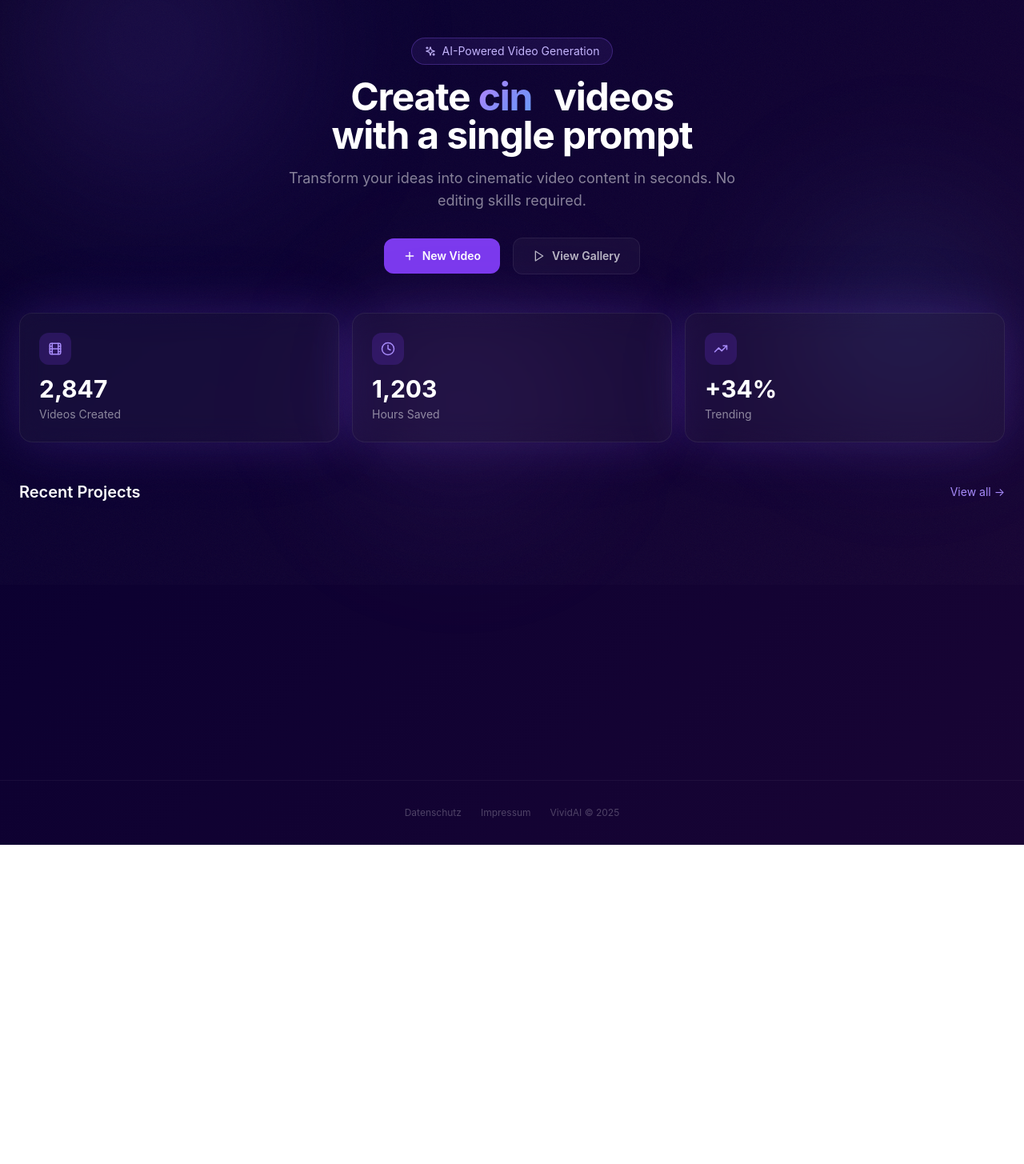
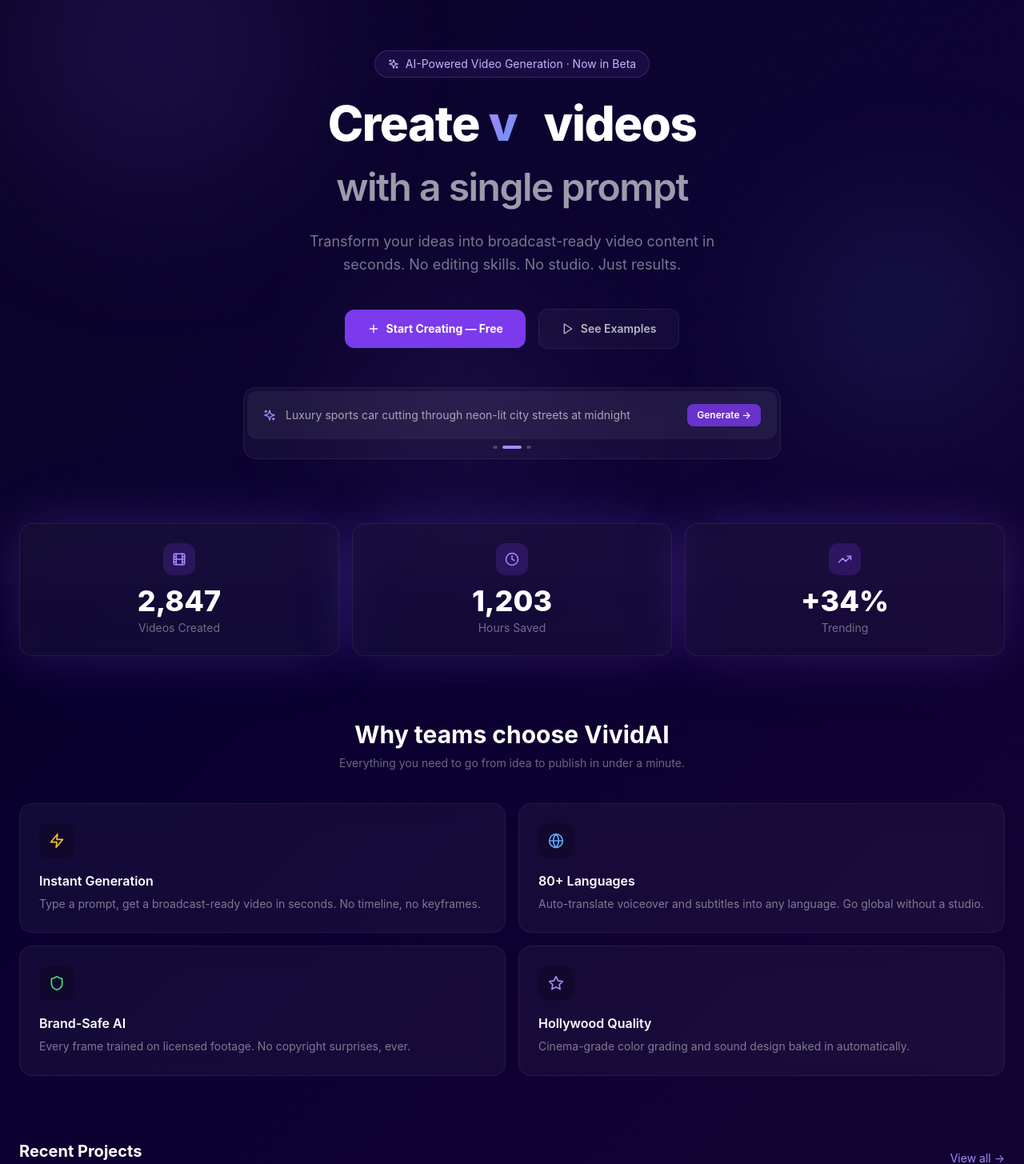
Before and after one commit to Rintu-chowdory/vividai, a React (Vite) app: page / in a window 1280 px wide. Shown: the part 69-1524 px from the top of the page at 80% size. Before the commit the page ends 1125 px from the top, so only its background shows below. Built offline with nearby package versions, Linux system fonts and the light colour scheme.

Commit message:
feat: redesigned homepage - features grid, prompt showcase, CTA banner

```diff
--- a/src/pages/Home.tsx
+++ b/src/pages/Home.tsx
@@ -1,5 +1,5 @@
 import { Link } from "react-router-dom"
-import { Sparkles, Film, Clock, TrendingUp, Play, Plus } from "lucide-react"
+import { Sparkles, Film, Clock, TrendingUp, Play, Plus, Zap, Globe, Shield, Star } from "lucide-react"
 import { useEffect, useState } from "react"
 
 const stats = [
@@ -29,6 +29,47 @@
 
 const heroWords = ["stunning", "cinematic", "viral", "professional"]
 
+const features = [
+  {
+    icon: Zap,
+    title: "Instant Generation",
+    desc: "Type a prompt, get a broadcast-ready video in seconds. No timeline, no keyframes.",
+    color: "from-amber-500/20 to-orange-500/10",
+    border: "border-amber-500/20",
+    iconColor: "text-amber-400",
+  },
+  {
+    icon: Globe,
+    title: "80+ Languages",
+    desc: "Auto-translate voiceover and subtitles into any language. Go global without a studio.",
+    color: "from-blue-500/20 to-cyan-500/10",
+    border: "border-blue-500/20",
+    iconColor: "text-blue-400",
+  },
+  {
+    icon: Shield,
+    title: "Brand-Safe AI",
+    desc: "Every frame trained on licensed footage. No copyright surprises, ever.",
+    color: "from-green-500/20 to-emerald-500/10",
+    border: "border-green-500/20",
+    iconColor: "text-green-400",
+  },
+  {
+    icon: Star,
+    title: "Hollywood Quality",
+    desc: "Cinema-grade color grading and sound design baked in automatically.",
+    color: "from-violet-500/20 to-purple-500/10",
+    border: "border-violet-500/20",
+    iconColor: "text-violet-400",
+  },
+]
+
+const samplePrompts = [
+  "A lone astronaut floating above Earth at golden hour, cinematic 4K",
+  "Luxury sports car cutting through neon-lit city streets at midnight",
+  "Product launch reveal with dramatic light beams and particle effects",
+]
+
 function SkeletonCard() {
   return (
     <div className="glass rounded-2xl overflow-hidden animate-pulse">
@@ -45,7 +86,7 @@
   useEffect(() => {
     const observer = new IntersectionObserver(
       (entries) => entries.forEach((e) => { if (e.isIntersecting) e.target.classList.add("visible") }),
-      { threshold: 0.15 }
+      { threshold: 0.12 }
     )
     document.querySelectorAll(".fade-up").forEach((el) => observer.observe(el))
     return () => observer.disconnect()
@@ -57,12 +98,18 @@
   const [displayed, setDisplayed] = useState("")
   const [deleting, setDeleting] = useState(false)
   const [loaded, setLoaded] = useState(false)
+  const [activePrompt, setActivePrompt] = useState(0)
 
   useScrollReveal()
 
   useEffect(() => {
     const t = setTimeout(() => setLoaded(true), 900)
     return () => clearTimeout(t)
+  }, [])
+
+  useEffect(() => {
+    const interval = setInterval(() => setActivePrompt((i) => (i + 1) % samplePrompts.length), 3000)
+    return () => clearInterval(interval)
   }, [])
 
   useEffect(() => {
@@ -87,14 +134,16 @@
       <div className="orb orb-2" />
       <div className="orb orb-3" />
 
-      <main className="relative mx-auto max-w-7xl px-6 py-12">
-        {/* Hero */}
-        <div className="mb-12 text-center">
-          <div className="mb-4 inline-flex items-center gap-2 rounded-full border border-violet-500/30 bg-violet-500/10 px-4 py-1.5 text-sm text-violet-300">
+      <main className="relative mx-auto max-w-7xl px-6 py-16">
+
+        {/* ── HERO ─────────────────────────────────────────── */}
+        <div className="mb-20 text-center">
+          <div className="mb-5 inline-flex items-center gap-2 rounded-full border border-violet-500/30 bg-violet-500/10 px-4 py-1.5 text-sm text-violet-300 backdrop-blur-sm">
             <Sparkles size={14} />
-            AI-Powered Video Generation
+            AI-Powered Video Generation · Now in Beta
           </div>
-          <h1 className="mb-4 text-5xl font-bold tracking-tight">
+
+          <h1 className="mb-5 text-6xl font-extrabold tracking-tight leading-tight">
             Create{" "}
             <span className="gradient-text">
               {displayed}
@@ -102,41 +151,108 @@
             </span>
             {" "}videos
             <br />
-            with a single prompt
+            <span className="text-white/60 font-semibold text-5xl">with a single prompt</span>
           </h1>
-          <p className="mx-auto mb-8 max-w-xl text-lg text-white/50">
-            Transform your ideas into cinematic video content in seconds. No editing skills required.
+
+          <p className="mx-auto mb-10 max-w-lg text-lg text-white/45 leading-relaxed">
+            Transform your ideas into broadcast-ready video content in seconds.
+            No editing skills. No studio. Just results.
           </p>
-          <div className="flex items-center justify-center gap-4">
-            <Link to="/create" className="flex items-center gap-2 rounded-xl bg-violet-600 px-6 py-3 text-sm font-semibold text-white transition-all duration-200 hover:bg-violet-500 hover:shadow-lg hover:shadow-violet-500/25">
+
+          <div className="flex items-center justify-center gap-4 mb-12">
+            <Link
+              to="/create"
+              className="flex items-center gap-2 rounded-xl bg-violet-600 px-7 py-3.5 text-sm font-bold text-white transition-all duration-200 hover:bg-violet-500 hover:shadow-xl hover:shadow-violet-500/30 hover:-translate-y-0.5"
+            >
               <Plus size={16} />
-              New Video
+              Start Creating — Free
             </Link>
-            <Link to="/gallery" className="flex items-center gap-2 rounded-xl glass glass-hover px-6 py-3 text-sm font-semibold text-white/70">
+            <Link
+              to="/gallery"
+              className="flex items-center gap-2 rounded-xl glass glass-hover px-7 py-3.5 text-sm font-semibold text-white/70"
+            >
               <Play size={16} />
-              View Gallery
+              See Examples
             </Link>
+          </div>
+
+          {/* Prompt showcase */}
+          <div className="mx-auto max-w-2xl glass rounded-2xl p-1 border border-white/10">
+            <div className="flex items-center gap-3 rounded-xl bg-white/5 px-5 py-4">
+              <Sparkles size={16} className="text-violet-400 shrink-0" />
+              <span
+                key={activePrompt}
+                className="text-sm text-white/60 text-left truncate transition-all duration-700"
+                style={{ animation: "fadeUp 0.5s ease forwards" }}
+              >
+                {samplePrompts[activePrompt]}
+              </span>
+              <span className="ml-auto shrink-0 rounded-lg bg-violet-600/80 px-3 py-1.5 text-xs font-semibold text-white cursor-pointer hover:bg-violet-500 transition-colors">
+                Generate →
+              </span>
+            </div>
+            <div className="flex justify-center gap-1.5 py-2">
+              {samplePrompts.map((_, i) => (
+                <button
+                  key={i}
+                  onClick={() => setActivePrompt(i)}
+                  className={`h-1 rounded-full transition-all duration-300 ${i === activePrompt ? "w-6 bg-violet-400" : "w-1.5 bg-white/20"}`}
+                />
+              ))}
+            </div>
           </div>
         </div>
 
-        {/* Stats */}
-        <div className="mb-12 grid grid-cols-3 gap-4">
+        {/* ── STATS ────────────────────────────────────────── */}
+        <div className="mb-20 grid grid-cols-3 gap-4">
           {stats.map(({ label, value, icon: Icon }, i) => (
-            <div key={label} className="fade-up glass glass-hover glow-violet rounded-2xl p-6" style={{ transitionDelay: `${i * 100}ms` }}>
-              <div className="mb-3 flex h-10 w-10 items-center justify-center rounded-xl bg-violet-600/20">
+            <div
+              key={label}
+              className="fade-up glass glass-hover glow-violet rounded-2xl p-6 text-center"
+              style={{ transitionDelay: `${i * 100}ms` }}
+            >
+              <div className="mb-3 inline-flex h-10 w-10 items-center justify-center rounded-xl bg-violet-600/20">
                 <Icon size={18} className="text-violet-400" />
               </div>
-              <div className="text-3xl font-bold">{value}</div>
-              <div className="mt-1 text-sm text-white/50">{label}</div>
+              <div className="text-4xl font-extrabold mb-1">{value}</div>
+              <div className="text-sm text-white/40">{label}</div>
             </div>
           ))}
         </div>
 
-        {/* Recent Videos */}
+        {/* ── FEATURES ─────────────────────────────────────── */}
+        <div className="mb-20">
+          <div className="mb-10 text-center fade-up">
+            <h2 className="text-3xl font-bold mb-2">Why teams choose VividAI</h2>
+            <p className="text-white/40 text-sm">Everything you need to go from idea to publish in under a minute.</p>
+          </div>
+          <div className="grid grid-cols-2 gap-4">
+            {features.map(({ icon: Icon, title, desc, color, border, iconColor }, i) => (
+              <div
+                key={title}
+                className={`fade-up glass glass-hover rounded-2xl p-6 border ${border} bg-gradient-to-br ${color}`}
+                style={{ transitionDelay: `${i * 80}ms` }}
+              >
+                <div className={`mb-4 inline-flex h-11 w-11 items-center justify-center rounded-xl bg-black/20`}>
+                  <Icon size={20} className={iconColor} />
+                </div>
+                <h3 className="text-base font-semibold mb-1.5">{title}</h3>
+                <p className="text-sm text-white/45 leading-relaxed">{desc}</p>
+              </div>
+            ))}
+          </div>
+        </div>
+
+        {/* ── RECENT VIDEOS ────────────────────────────────── */}
         <div>
           <div className="mb-6 flex items-center justify-between fade-up">
-            <h2 className="text-xl font-semibold">Recent Projects</h2>
-            <Link to="/gallery" className="text-sm text-violet-400 hover:text-violet-300">View all &rarr;</Link>
+            <div>
+              <h2 className="text-xl font-bold">Recent Projects</h2>
+              <p className="text-xs text-white/35 mt-0.5">Your latest AI-generated videos</p>
+            </div>
+            <Link to="/gallery" className="text-sm text-violet-400 hover:text-violet-300 transition-colors">
+              View all &rarr;
+            </Link>
           </div>
           <div className="grid grid-cols-4 gap-4">
             {!loaded
@@ -147,33 +263,52 @@
                     className="fade-up glass glass-hover group cursor-pointer overflow-hidden rounded-2xl"
                     style={{ transitionDelay: `${i * 80}ms` }}
                   >
-                    <div className="relative h-36 overflow-hidden bg-black">
+                    <div className="relative h-40 overflow-hidden bg-black">
                       <img
                         src={video.img}
                         alt={video.title}
-                        className="h-full w-full object-cover opacity-80 transition-transform duration-500 group-hover:scale-105 group-hover:opacity-100"
+                        className="h-full w-full object-cover opacity-75 transition-transform duration-500 group-hover:scale-110 group-hover:opacity-100"
                       />
-                      <div className="absolute inset-0 bg-gradient-to-t from-black/60 to-transparent" />
+                      <div className="absolute inset-0 bg-gradient-to-t from-black/70 via-black/10 to-transparent" />
                       <div className="absolute inset-0 flex items-center justify-center opacity-0 transition-all duration-200 group-hover:opacity-100">
-                        <div className="flex h-12 w-12 items-center justify-center rounded-full bg-black/40 backdrop-blur-sm">
-                          <Play size={20} className="text-white" fill="white" />
+                        <div className="flex h-12 w-12 items-center justify-center rounded-full bg-white/15 backdrop-blur-sm ring-1 ring-white/30">
+                          <Play size={18} className="text-white ml-0.5" fill="white" />
                         </div>
                       </div>
-                      <div className="absolute bottom-2 right-2 rounded-md bg-black/50 px-1.5 py-0.5 text-xs text-white/80">
+                      <div className="absolute top-2 left-2">
+                        <div className={`flex items-center gap-1 rounded-md px-1.5 py-0.5 text-xs font-medium ${video.status === "ready" ? "bg-green-500/20 text-green-400" : "bg-amber-500/20 text-amber-400"}`}>
+                          <div className={`h-1.5 w-1.5 rounded-full ${video.status === "ready" ? "bg-green-400" : "bg-amber-400"}`} />
+                          {video.status}
+                        </div>
+                      </div>
+                      <div className="absolute bottom-2 right-2 rounded-md bg-black/60 px-1.5 py-0.5 text-xs text-white/80 font-medium">
                         {video.duration}
                       </div>
                     </div>
                     <div className="p-3">
-                      <div className="mb-1 text-sm font-medium">{video.title}</div>
-                      <div className="flex items-center gap-1.5">
-                        <div className={`h-1.5 w-1.5 rounded-full ${video.status === "ready" ? "bg-green-400" : "bg-amber-400"}`} />
-                        <span className="text-xs capitalize text-white/40">{video.status}</span>
-                      </div>
+                      <div className="text-sm font-medium leading-snug">{video.title}</div>
                     </div>
                   </div>
                 ))}
           </div>
         </div>
+
+        {/* ── CTA BANNER ───────────────────────────────────── */}
+        <div className="mt-20 fade-up">
+          <div className="glass rounded-3xl p-10 text-center border border-violet-500/20 bg-gradient-to-br from-violet-500/10 to-transparent relative overflow-hidden">
+            <div className="absolute inset-0 bg-gradient-to-r from-violet-600/5 via-transparent to-blue-600/5 pointer-events-none" />
+            <h2 className="text-3xl font-bold mb-3 relative">Ready to go viral?</h2>
+            <p className="text-white/45 mb-7 text-sm relative">Join 2,800+ creators already making AI video at scale.</p>
+            <Link
+              to="/create"
+              className="inline-flex items-center gap-2 rounded-xl bg-violet-600 px-8 py-3.5 text-sm font-bold text-white transition-all duration-200 hover:bg-violet-500 hover:shadow-2xl hover:shadow-violet-500/40 hover:-translate-y-0.5 relative"
+            >
+              <Sparkles size={16} />
+              Create your first video
+            </Link>
+          </div>
+        </div>
+
       </main>
     </>
   )
```
